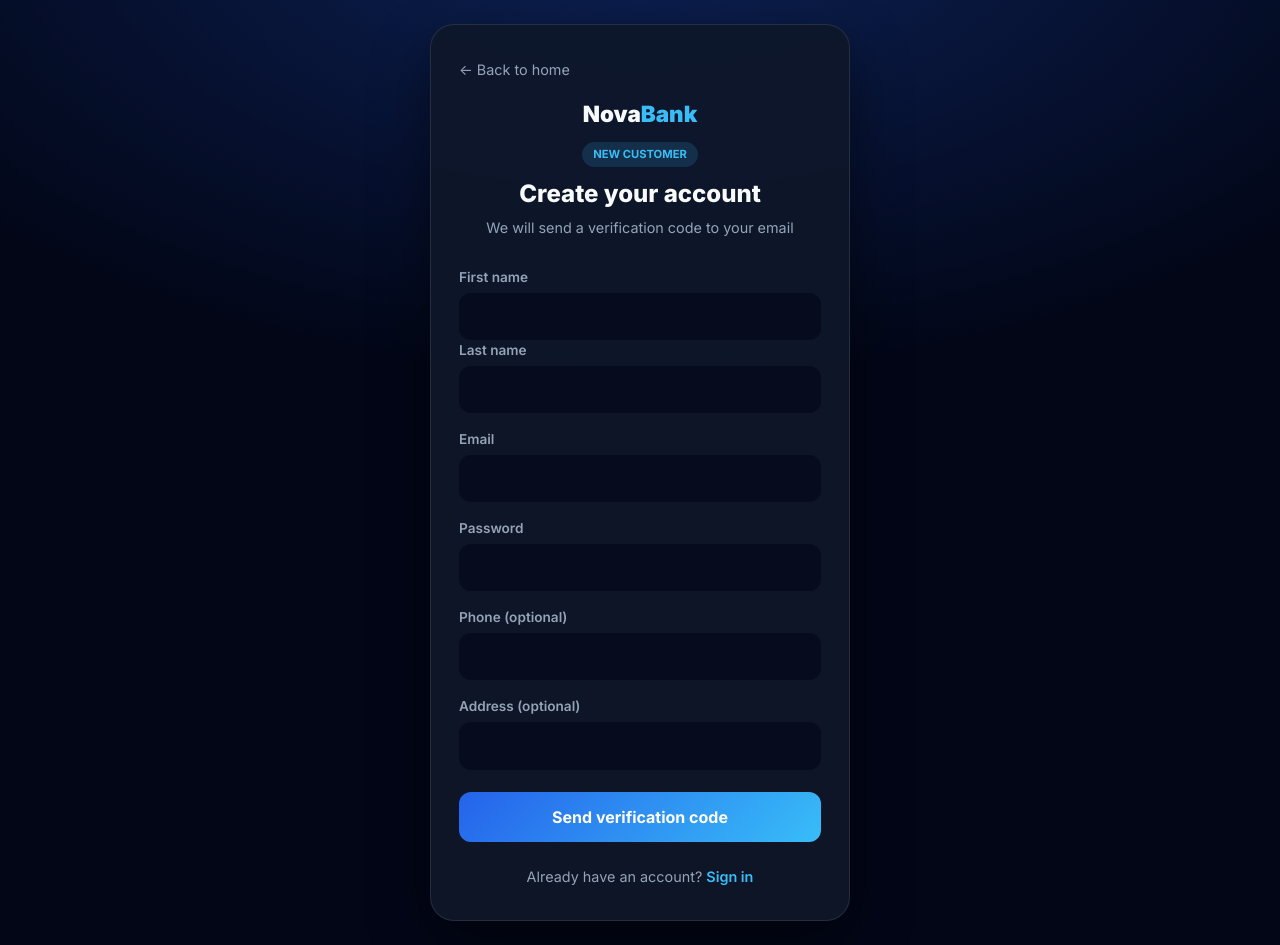
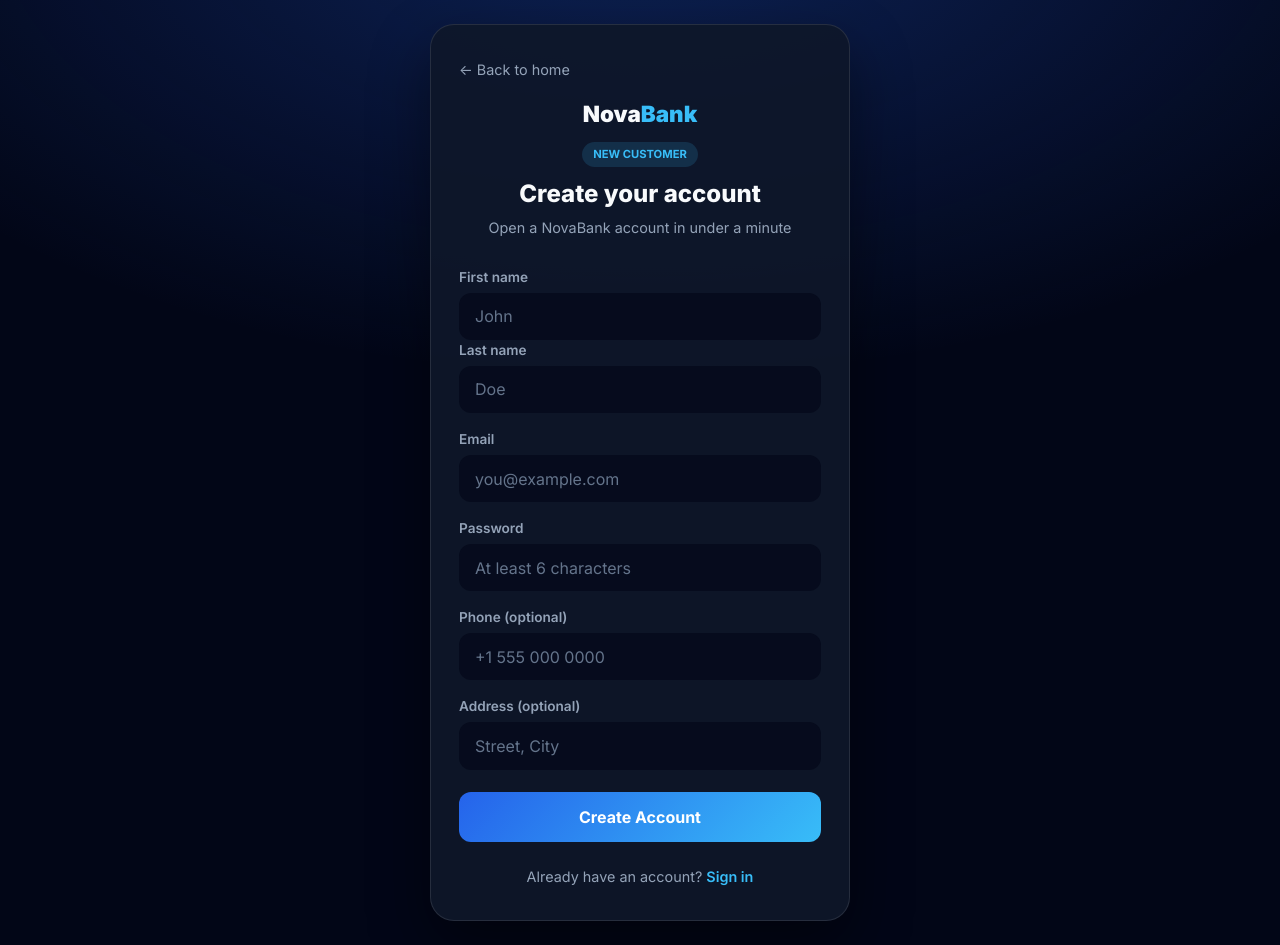
Before and after one commit to princek378/NovaBank-Frontend, a React (Vite) app: page /register in a window 1280 px wide. Built offline with nearby package versions, Linux system fonts and the light colour scheme; no server answers.

Commit message:
Update Register.jsx

```diff
--- a/src/auth/Register.jsx
+++ b/src/auth/Register.jsx
@@ -36,13 +36,13 @@
       });
       const data = await res.json();
       if (!res.ok) {
-        setError(data.message || "Could not send code");
+        setError(data.message || "Could not create account");
         return;
       }
-      setSuccess("We sent a 6-digit code to your email. Enter it below.");
+      setSuccess("Account started. Enter the verification code we sent to your email.");
       setStep("otp");
     } catch {
-      setError("Cannot connect to server");
+      setError("Cannot connect to server. Please try again later.");
     } finally {
       setLoading(false);
     }
@@ -64,11 +64,11 @@
         return;
       }
       setSuccess(
-        `Account created! Account number: ${data.account_number}. Redirecting to login…`
+        `Account created! Your account number is ${data.account_number}. Redirecting to login…`
       );
       setTimeout(() => navigate("/login"), 2500);
     } catch {
-      setError("Cannot connect to server");
+      setError("Cannot connect to server. Please try again later.");
     } finally {
       setLoading(false);
     }
@@ -80,6 +80,7 @@
         <Link to="/" className="auth-back">
           ← Back to home
         </Link>
+
         <div className="auth-header">
           <div className="logo">
             Nova<span>Bank</span>
@@ -88,8 +89,8 @@
           <h1>{step === "form" ? "Create your account" : "Verify your email"}</h1>
           <p>
             {step === "form"
-              ? "We will send a verification code to your email"
-              : `Code sent to ${form.email}`}
+              ? "Open a NovaBank account in under a minute"
+              : `We sent a code to ${form.email}`}
           </p>
         </div>
 
@@ -101,59 +102,98 @@
             <div className="form-row">
               <div className="form-group">
                 <label>First name</label>
-                <input name="first_name" value={form.first_name} onChange={handleChange} required />
+                <input
+                  name="first_name"
+                  placeholder="John"
+                  value={form.first_name}
+                  onChange={handleChange}
+                  required
+                />
               </div>
               <div className="form-group">
                 <label>Last name</label>
-                <input name="last_name" value={form.last_name} onChange={handleChange} required />
+                <input
+                  name="last_name"
+                  placeholder="Doe"
+                  value={form.last_name}
+                  onChange={handleChange}
+                  required
+                />
               </div>
             </div>
+
             <div className="form-group">
               <label>Email</label>
-              <input name="email" type="email" value={form.email} onChange={handleChange} required />
+              <input
+                name="email"
+                type="email"
+                placeholder="you@example.com"
+                value={form.email}
+                onChange={handleChange}
+                required
+              />
             </div>
+
             <div className="form-group">
               <label>Password</label>
               <input
                 name="password"
                 type="password"
+                placeholder="At least 6 characters"
                 value={form.password}
                 onChange={handleChange}
                 required
                 minLength={6}
               />
             </div>
+
             <div className="form-group">
               <label>Phone (optional)</label>
-              <input name="phone" value={form.phone} onChange={handleChange} />
+              <input
+                name="phone"
+                placeholder="+1 555 000 0000"
+                value={form.phone}
+                onChange={handleChange}
+              />
             </div>
+
             <div className="form-group">
               <label>Address (optional)</label>
-              <input name="address" value={form.address} onChange={handleChange} />
+              <input
+                name="address"
+                placeholder="Street, City"
+                value={form.address}
+                onChange={handleChange}
+              />
             </div>
+
             <button type="submit" className="auth-submit" disabled={loading}>
-              {loading ? "Sending code…" : "Send verification code"}
+              {loading ? "Creating account..." : "Create Account"}
             </button>
           </form>
         ) : (
           <form className="auth-form" onSubmit={verifyOtp}>
             <div className="form-group">
-              <label>6-digit OTP</label>
+              <label>Verification code</label>
               <input
                 value={otp}
                 onChange={(e) => setOtp(e.target.value)}
-                placeholder="123456"
+                placeholder="6-digit code"
                 required
                 maxLength={6}
               />
             </div>
             <button type="submit" className="auth-submit" disabled={loading}>
-              {loading ? "Verifying…" : "Verify & create account"}
+              {loading ? "Verifying..." : "Verify & finish"}
             </button>
             <button
               type="button"
               className="auth-submit"
-              style={{ marginTop: 10, background: "transparent", border: "1px solid #64748b" }}
+              style={{
+                marginTop: 10,
+                background: "transparent",
+                border: "1px solid #64748b",
+              }}
               onClick={() => setStep("form")}
             >
               Back
```
